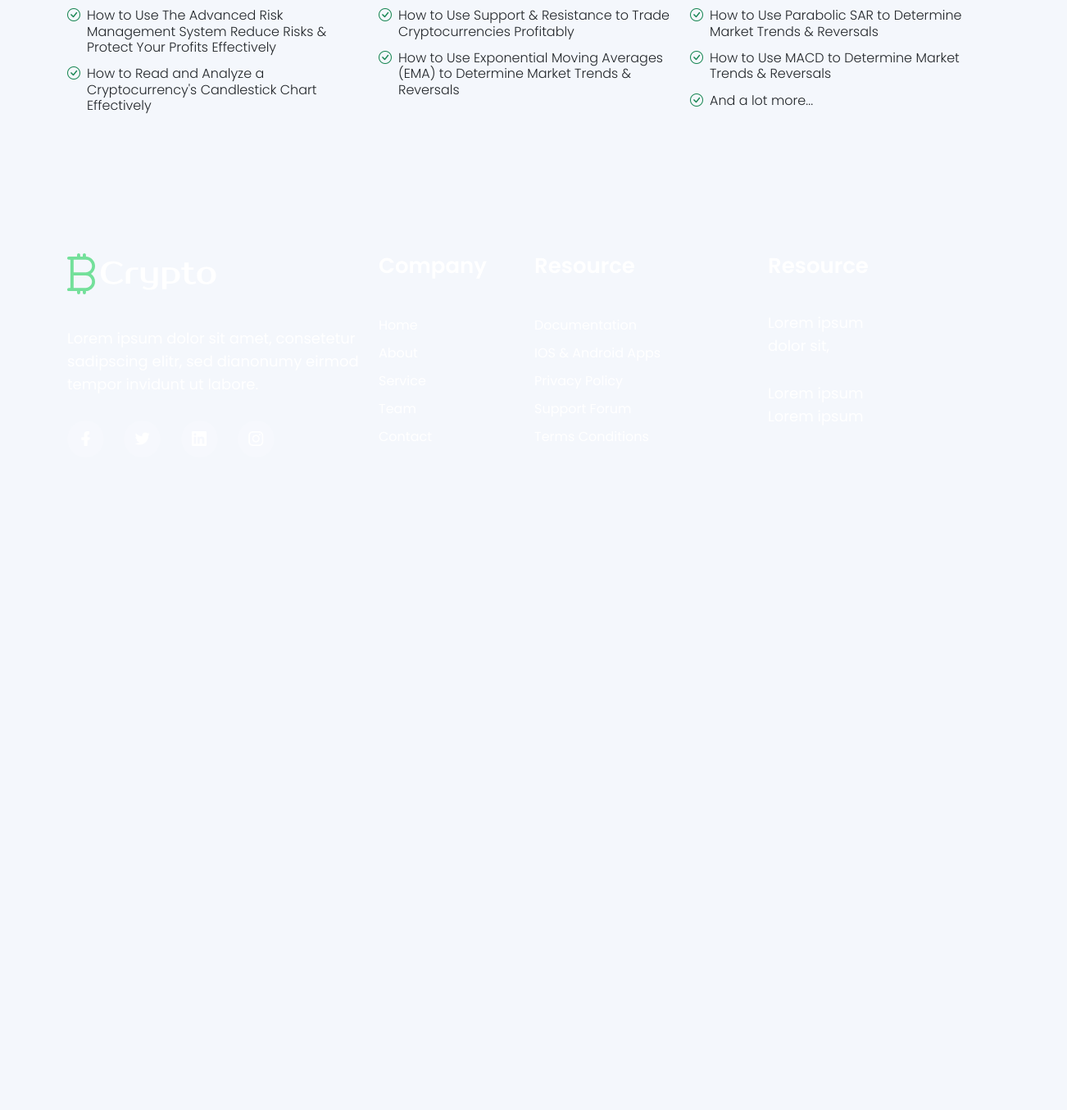
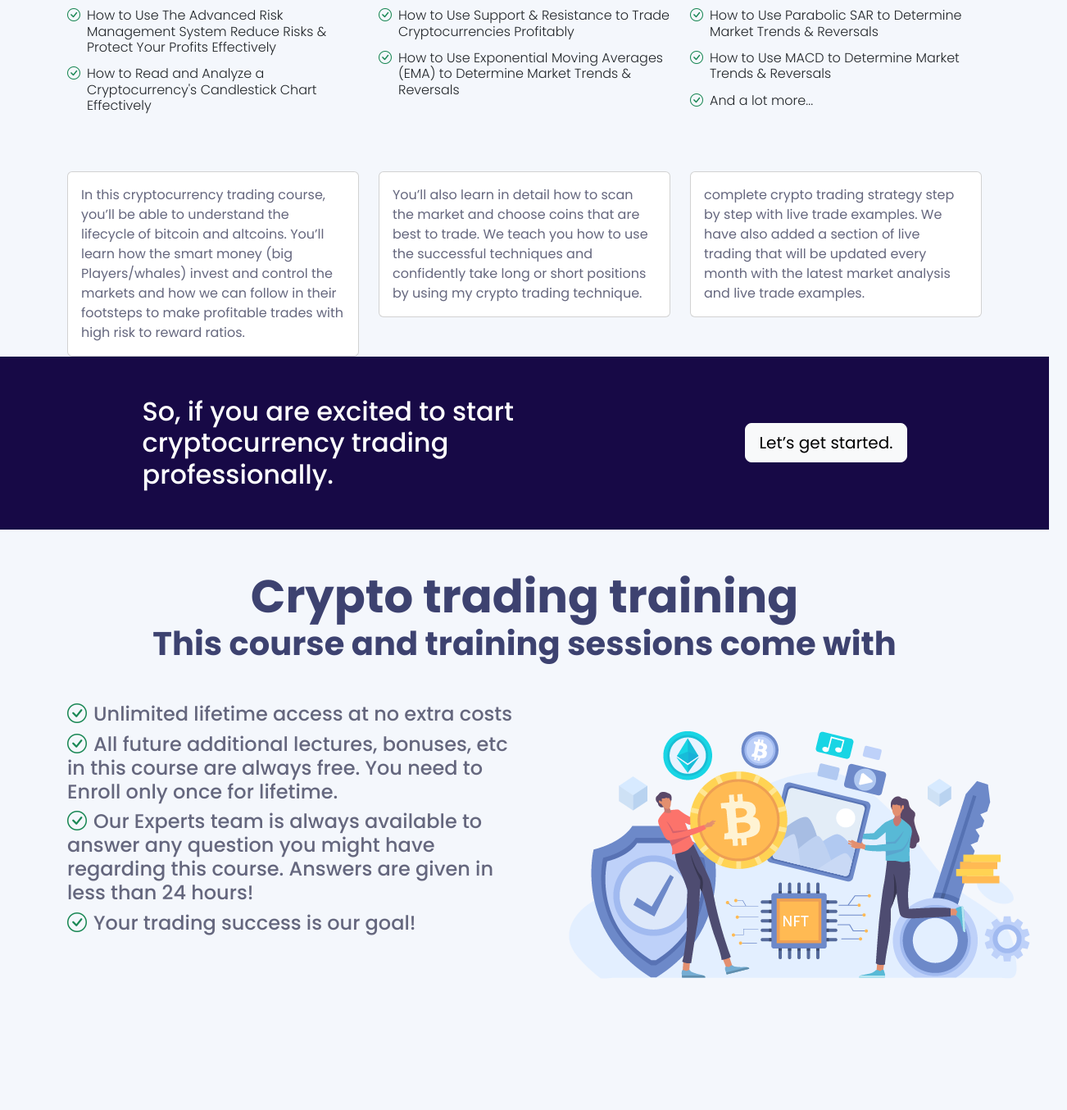
Before and after one commit to efaculty/crypto-trainig, a plain HTML site: page index.html in a window 1280 px wide. Shown: the part 2695-4049 px from the top of the page at 82% size, 1302 px wide, since content can reach past the window. Before the commit the page ends 3313 px from the top, so only its background shows below. Drawn offline with nearby package versions, Linux system fonts and the light colour scheme; a script that the page names is missing.

Commit message:
home update

```diff
--- a/index.html
+++ b/index.html
@@ -256,7 +256,7 @@
                         <li class="list-group-item h6 fw-light d-flex mb-0 bg-transparent"> <i
                                 class="bi bi-check-circle text-success pe-2"></i>Understand volume surge and breakout
                             patterns</li>
-                            <li class="list-group-item h6 fw-light d-flex mb-0 bg-transparent"> <i
+                        <li class="list-group-item h6 fw-light d-flex mb-0 bg-transparent"> <i
                                 class="bi bi-check-circle text-success pe-2"></i>Learn how to use moving averages, money
                             flow and volume</li>
                     </ul>
@@ -276,7 +276,7 @@
                         <li class="list-group-item h6 fw-light d-flex mb-0 bg-transparent"> <i
                                 class="bi bi-check-circle text-success pe-2"></i>Learn cryptocurrency trading strategy
                             that has surprisingly high risk to reward and success rate</li>
-                            <li class="list-group-item h6 fw-light d-flex mb-0 bg-transparent"> <i
+                        <li class="list-group-item h6 fw-light d-flex mb-0 bg-transparent"> <i
                                 class="bi bi-check-circle text-success pe-2"></i>Know when is the right time to trade a
                             coin and when to exit the trade by understanding the trading cycle</li>
                     </ul>
@@ -358,7 +358,7 @@
                         <li class="list-group-item h6 fw-light d-flex mb-0 bg-transparent"> <i
                                 class="bi bi-check-circle text-success pe-2"></i>How to Take Advantage of Owning
                             Multiple Standard Cryptocurrencies</li>
-                            <li class="list-group-item h6 fw-light d-flex mb-0 bg-transparent"> <i
+                        <li class="list-group-item h6 fw-light d-flex mb-0 bg-transparent"> <i
                                 class="bi bi-check-circle text-success pe-2"></i>How to Protect Your Money When The
                             Market Crashes</li>
                     </ul>
@@ -405,14 +405,92 @@
     <!-- ========================= service-section end ========================= -->
 
     <!-- ========================= roadmap-section start ========================= -->
-    <section id="roadmap" class="roadmap-section pt-100 pb-70 img-bg" hidden>
-
+    <section id="roadmap" class="roadmap-section img-bg">
+        <div class="container">
+            <div class="row g-4">
+                <div class="col-12 col-md-4">
+                    <div class="card">
+                        <div class="card-body">
+                            In this cryptocurrency trading course, you’ll be able to understand the lifecycle of bitcoin
+                            and altcoins. You’ll learn how the smart money (big Players/whales) invest and control the
+                            markets and how we can follow in their footsteps to make profitable trades with high risk to
+                            reward ratios.
+                        </div>
+                    </div>
+                </div>
+                <div class="col-12 col-md-4">
+                    <div class="card">
+                        <div class="card-body">
+                            You’ll also learn in detail how to scan the market and choose coins that are best to trade.
+                            We teach you how to use the successful techniques and confidently take long or short
+                            positions by using my crypto trading technique.
+                        </div>
+                    </div>
+                </div>
+                <div class="col-12 col-md-4">
+                    <div class="card">
+                        <div class="card-body">
+                            complete crypto trading strategy step by step with live trade examples. We have also added a
+                            section of live trading that will be updated every month with the latest market analysis and
+                            live trade examples.
+                        </div>
+                    </div>
+                </div>
+            </div>
+        </div>
     </section>
     <!-- ========================= roadmap-section end ========================= -->
-
+    <section class="pt-0" style="background-color: #170946;">
+        <div class="container position-relative">
+            <div class="row">
+                <div class="col-12">
+                    <div class="p-4 p-sm-5 rounded-3">
+                        <div class="row position-relative">
+                            <!-- Action box -->
+                            <div class="col-11 mx-auto position-relative">
+                                <div class="row align-items-center">
+                                    <!-- Title -->
+                                    <div class="col-lg-7">
+                                        <p class="text-white h2 mb-3 mb-lg-0">So, if you are excited to start
+                                            cryptocurrency trading professionally. </p>
+                                    </div>
+                                    <!-- Content and input -->
+                                    <div class="col-lg-5 text-lg-end">
+                                        <a href="#" class="btn btn-lg btn-light mb-0">Let’s get started.</a>
+                                    </div>
+                                </div>
+                            </div>
+                        </div> <!-- Row END -->
+                    </div>
+                </div>
+            </div> <!-- Row END -->
+        </div>
+    </section>
     <!-- ========================= grows-section start ========================= -->
-    <section class="grows-section pt-150" hidden>
-
+    <section class="grows-section py-5">
+        <div class="container">
+            <h1 class="display-4 fw-bold text-center">Crypto trading training</h1>
+            <h3 class="display-6 fw-bold text-center">This course and training sessions come with</h3>
+            <div class="row g-4">
+                <div class="col-12 col-md-6 pt-5">
+                    <ul class="">
+                        <li class="h4"><i
+                            class="bi bi-check-circle text-success pe-2"></i>Unlimited lifetime access at no extra costs</li>
+                        <li class="h4"><i
+                            class="bi bi-check-circle text-success pe-2"></i>All future additional lectures, bonuses, etc in this course are
+                            always free. You need to Enroll only once for lifetime. </li>
+                        <li class="h4"><i
+                            class="bi bi-check-circle text-success pe-2"></i>Our Experts team is always available to answer any question you
+                            might have regarding this course. Answers are given in less than 24 hours!</li>
+                        <li class="h4"><i
+                            class="bi bi-check-circle text-success pe-2"></i>Your trading success is our goal!</li>
+                    </ul>
+                </div>
+                <div class="col-12 col-md-6">
+                    <img src="assets/img/course-comes.png" />
+                </div>
+            </div>
+        </div>
     </section>
     <!-- ========================= grows-section end ========================= -->
 
@@ -423,7 +501,8 @@
     <!-- ========================= team-section end ========================= -->
 
     <!-- ========================= countdown-section start ========================= -->
-    <section class="countdown-section pt-70 pb-70 img-bg" style="background-image: url(assets/img/common-bg.jpg)" hidden>
+    <section class="countdown-section pt-70 pb-70 img-bg" style="background-image: url(assets/img/common-bg.jpg)"
+        hidden>
         <div class="container">
             <div class="row align-items-center">
                 <div class="col-xl-6 col-lg-6">
@@ -510,7 +589,7 @@
     <!-- ========================= contact-section end ========================= -->
 
     <!-- ========================= footer start ========================= -->
-    <footer class="footer pt-100 img-bg" style="background-image: url(assets/img/common-bg.jpg)">
+    <footer class="footer pt-100 img-bg" style="background-image: url(assets/img/home-bg.jpg)">
         <div class="container">
             <div class="row">
                 <div class="col-xl-4 col-lg-4 col-md-6">
@@ -577,7 +656,7 @@
                         <h4>Resource</h4>
                         <ul>
                             <li class="mb-30">
-                                <p>Lorem ipsum  <br>
+                                <p>Lorem ipsum <br>
                                     dolor sit,</p>
                             </li>
                             <li>
```
Also changed, not shown: assets/img/course-comes.png (added), assets/img/home-bg - Copy.jpg (added).
